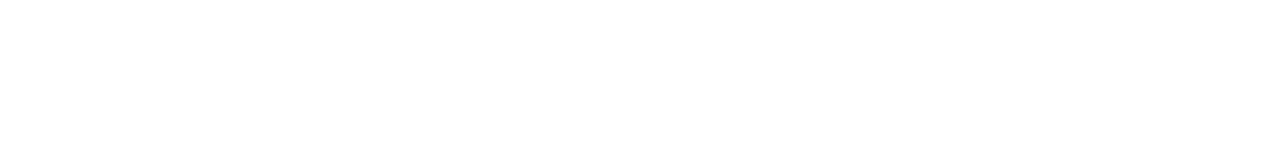
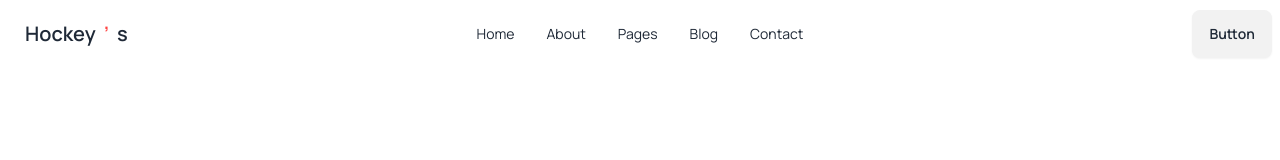
Before and after one commit to noushin-nusrat/hokey-s, a plain HTML site: page index.html in a window 1280 px wide. Drawn offline with nearby package versions, Linux system fonts and the light colour scheme.

Commit message:
add navber

```diff
--- a/index.html
+++ b/index.html
@@ -1,11 +1,76 @@
 <!DOCTYPE html>
-<html lang="en">
+<html lang="en" data-theme="light">
 <head>
     <meta charset="UTF-8">
     <meta name="viewport" content="width=device-width, initial-scale=1.0">
+    <link rel="shortcut icon" href="./Images/ice-hockey.png" type="image/x-icon">
     <title>Hokey's</title>
+    <!-- tailwind & daisy ui -->
+    <link href="https://cdn.jsdelivr.net/npm/daisyui@4.6.0/dist/full.min.css" rel="stylesheet" type="text/css" />
+    <script src="https://cdn.tailwindcss.com"></script>
+    <!-- manrope font from google font -->
+    <link rel="preconnect" href="https://fonts.googleapis.com">
+    <link rel="preconnect" href="https://fonts.gstatic.com" crossorigin>
+    <link href="https://fonts.googleapis.com/css2?family=Manrope:wght@400;500;600;700;800&display=swap" rel="stylesheet">
+    <!-- tailwind custom color -->
+    <script>
+        tailwind.config = {
+          theme: {
+            extend: {
+              colors: {
+                clifford: '#da373d',
+                'main': '#FF4240',
+              }
+            }
+          }
+        }
+      </script>
+      <style>
+        *{
+            margin: 0;
+            padding: 0;
+            font-family: 'Manrope', sans-serif;
+        }
+      </style>
 </head>
-<body>
+<body class="container mx-auto">
+    <header class="container mx-auto">
+        <div class="navbar bg-base-100">
+            <div class="navbar-start">
+              <div class="dropdown">
+                <div tabindex="0" role="button" class="btn btn-ghost lg:hidden">
+                  <svg xmlns="http://www.w3.org/2000/svg" class="h-5 w-5" fill="none" viewBox="0 0 24 24" stroke="currentColor"><path stroke-linecap="round" stroke-linejoin="round" stroke-width="2" d="M4 6h16M4 12h8m-8 6h16" /></svg>
+                </div>
+                <ul tabindex="0" class="menu menu-sm dropdown-content mt-3 z-[1] p-2 shadow  bg-base-100 rounded-box w-52">
+                  <li><a>Home</a></li>
+                  <li><a>About</a></li>
+                  <li><a>Pages</a></li>
+                  <li><a>Blog</a></li>
+                  <li><a>Contact</a></li>
+                </ul>
+              </div>
+              <a class="btn btn-ghost text-xl">Hockey<span class="text-main">’</span>s</a>
+            </div>
+            <div class="navbar-center hidden lg:flex">
+              <ul class="menu menu-horizontal px-1">
+                <li><a>Home</a></li>
+                <li><a>About</a></li>
+                <li><a>Pages</a></li>
+                <li><a>Blog</a></li>
+                <li><a>Contact</a></li>
+              </ul>
+            </div>
+            <div class="navbar-end">
+              <a class="btn">Button</a>
+            </div>
+          </div>
 
+    </header>
+    <main>
+
+    </main>
+    <footer>
+
+    </footer>
 </body>
 </html>
```
Also changed, not shown: tailwind.config.js (added, +8 -0 lines), Images/ice-hockey.png (added).
